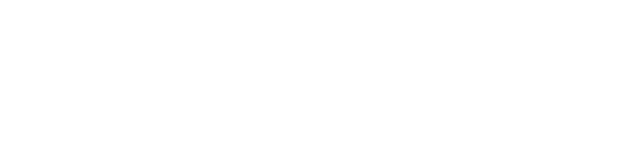
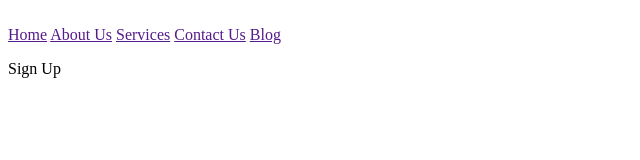
Before and after one commit to anibeladjei/Sir-Jeff-assignment, a plain HTML site: page index.html in a window 1280 px wide. Shown: the whole page, without its empty margins (0-640 px from the left). Drawn offline with Linux system fonts and the light colour scheme.

Commit message:
added heahder

```diff
--- a/index.html
+++ b/index.html
@@ -6,6 +6,16 @@
     <title>Document</title>
 </head>
 <body>
-
+    <header>
+        <img src="" alt="">
+        <nav>
+            <a href="">Home</a>
+            <a href="">About Us</a>
+            <a href="">Services</a>
+            <a href="">Contact Us</a>
+            <a href="">Blog</a>
+        </nav>
+        <p>Sign Up</p>
+    </header>
 </body>
 </html>
--- a/stle.css
+++ b/stle.css
@@ -7,11 +7,4 @@
 :root {
     --main-color: #ff6400;
     --second-color: #333;
-    --third-color: #f4f4f4;
-
-
-
-
-
-
 }
```
